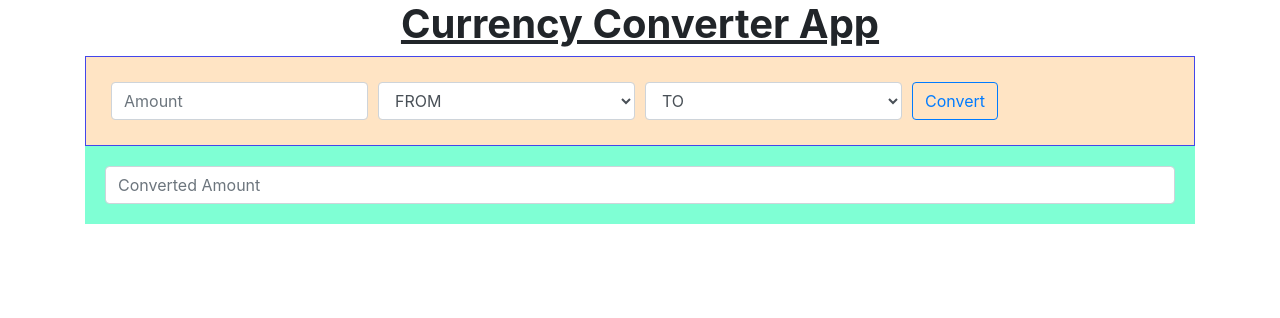
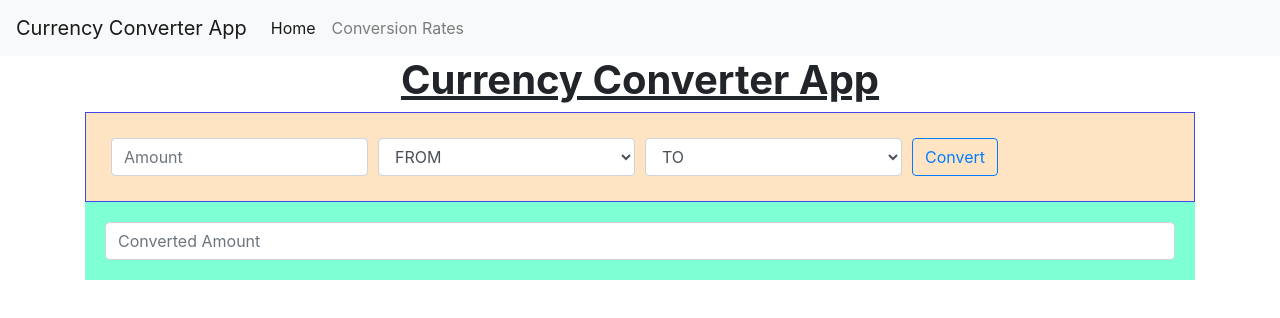
Before and after one commit to MdNasifUllah/CurrencyApp11122, a plain HTML site: page converter.html in a window 1280 px wide. Drawn offline with nearby package versions, Linux system fonts and the light colour scheme.

Commit message:
first commit

```diff
--- a/converter.html
+++ b/converter.html
@@ -5,6 +5,26 @@
     <link rel="stylesheet" href="https://cdn.jsdelivr.net/npm/bootstrap@4.0.0/dist/css/bootstrap.min.css" integrity="sha384-Gn5384xqQ1aoWXA+058RXPxPg6fy4IWvTNh0E263XmFcJlSAwiGgFAW/dAiS6JXm" crossorigin="anonymous">
 </head>
 <body>
+
+    <nav class="navbar navbar-expand-lg navbar-light bg-light">
+        <a class="navbar-brand" href="#">Currency Converter App</a>
+        <button class="navbar-toggler" type="button" data-toggle="collapse" data-target="#navbarNavDropdown" aria-controls="navbarNavDropdown" aria-expanded="false" aria-label="Toggle navigation">
+          <span class="navbar-toggler-icon"></span>
+        </button>
+        <div class="collapse navbar-collapse" id="navbarNavDropdown">
+          <ul class="navbar-nav">
+              <li class="nav-item active">
+                 <a class="nav-link" href="#">Home <span class="sr-only">(current)</span></a>
+              </li>
+
+              <li class="nav-item">
+                 <a class="nav-link" href="C:\Users\HP\Desktop\Hello World\test.html">Conversion Rates</a>
+              </li>
+
+            </ul>
+        </div>
+      </nav>
+
     <div class="container">
         <center><h1><b><u>Currency Converter App</u></b></h1></center>
 
```
